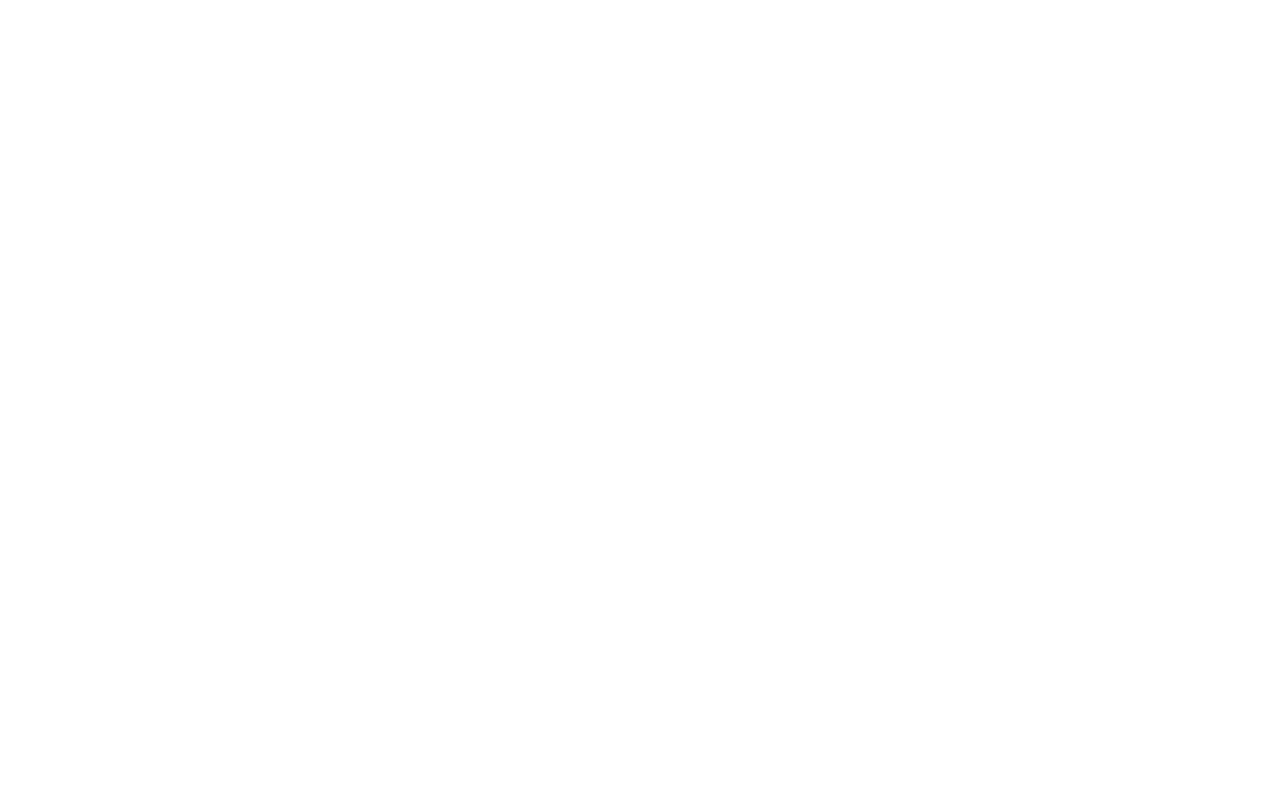
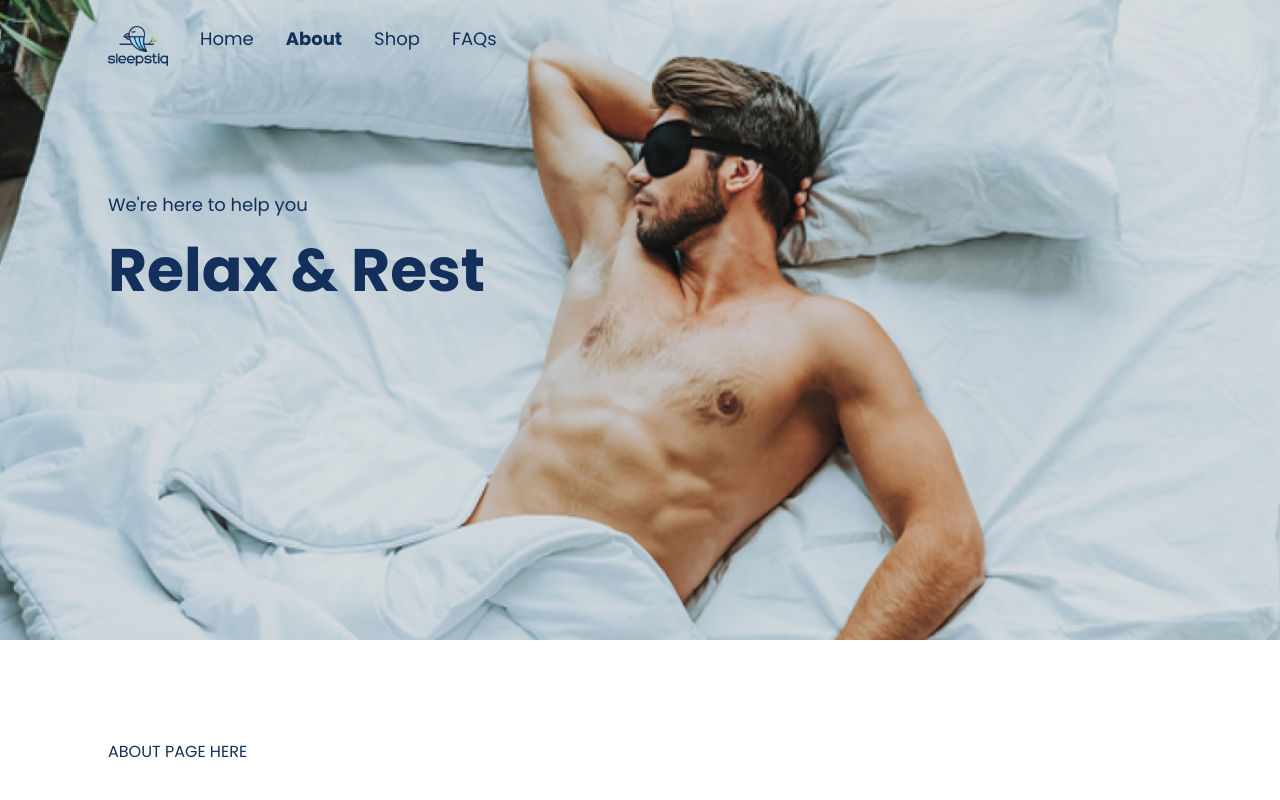
Before and after one commit to zealfemi/sleepstiq-project, a React (Create React App) app: page /about in a window 1280 px wide. Before the commit this address had no page. Shown: the top 800 px of the page. Built offline with nearby package versions, Linux system fonts and the light colour scheme.

Commit message:
first commit

```diff
--- a/src/App.js
+++ b/src/App.js
@@ -2,14 +2,18 @@ import { Route } from "react-router-dom";
 import { Routes } from "react-router-dom";
 import Home from "./main/Home";
 import AboutProduct from "./main/AboutProduct";
+import About from "./main/About";
 import FAQs from "./main/FAQs";
+import ErrorPage from "./main/ErrorPage";
 
 function App() {
   return (
     <Routes>
       <Route path="/" element={<Home />} />
       <Route path="/product" element={<AboutProduct />} />
+      <Route path="/about" element={<About />} />
       <Route path="/faqs" element={<FAQs />} />
+      <Route path="*" element={<ErrorPage />} />
     </Routes>
   );
 }
--- a/src/components/Header.js
+++ b/src/components/Header.js
@@ -41,7 +41,7 @@ export default function Header(props) {
                   <NavLink exact activeClassName="active" to="/">
                     <li>Home</li>
                   </NavLink>
-                  <NavLink activeClassName="active" to="/product">
+                  <NavLink activeClassName="" to="/about">
                     <li>About</li>
                   </NavLink>
                   <NavLink activeClassName="active" to="/product">
--- /dev/null
+++ b/src/main/About.js
@@ -0,0 +1,20 @@
+import React from "react";
+import Header from "../components/Header";
+import Footer from "../components/Footer";
+
+export default function About() {
+  return (
+    <>
+      <Header
+        banner="../images/product-header.png"
+        topText="We're here to help you"
+        largeText="Relax & Rest"
+        bottomText=""
+        buttonText=""
+        showButton={false}
+      />
+      <section className="container">ABOUT PAGE HERE</section>
+      <Footer />
+    </>
+  );
+}
--- /dev/null
+++ b/src/main/ErrorPage.js
@@ -0,0 +1,26 @@
+import React from "react";
+import Header from "../components/Header";
+import Footer from "../components/Footer";
+
+export default function ErrorPage() {
+  return (
+    <>
+      <Header
+        banner="../images/product-header.png"
+        topText="Page not found..."
+        largeText="Error 404"
+        bottomText=""
+        buttonText=""
+        showButton={false}
+      />
+      <section className="container text-center">
+        <h2>Oops! That page cannot be found.</h2>
+        <p className="mt-3">
+          It looks like nothing was found at this location. Maybe try one of the
+          links in the menu or press back to go to the pressed page.
+        </p>
+      </section>
+      <Footer />
+    </>
+  );
+}
```
